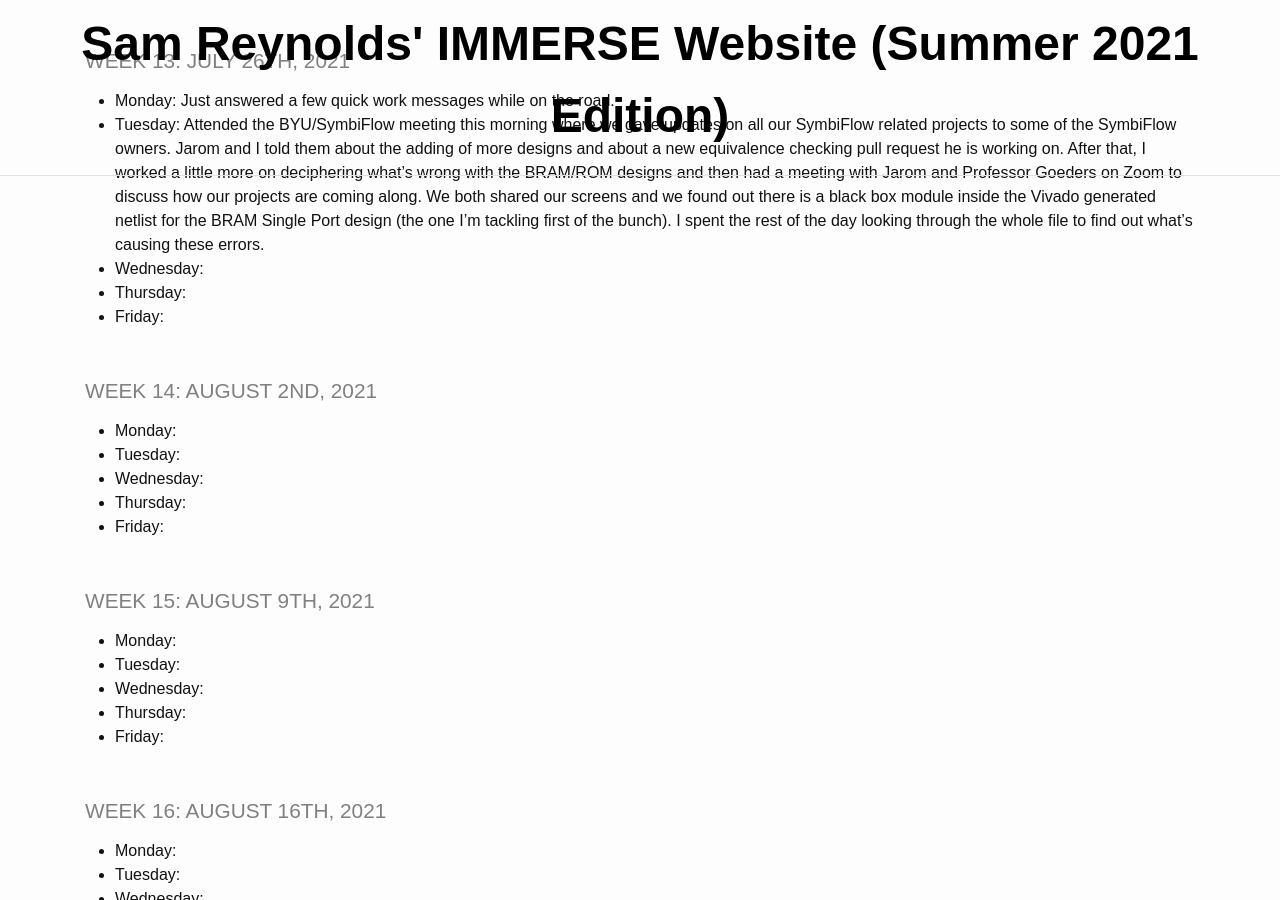
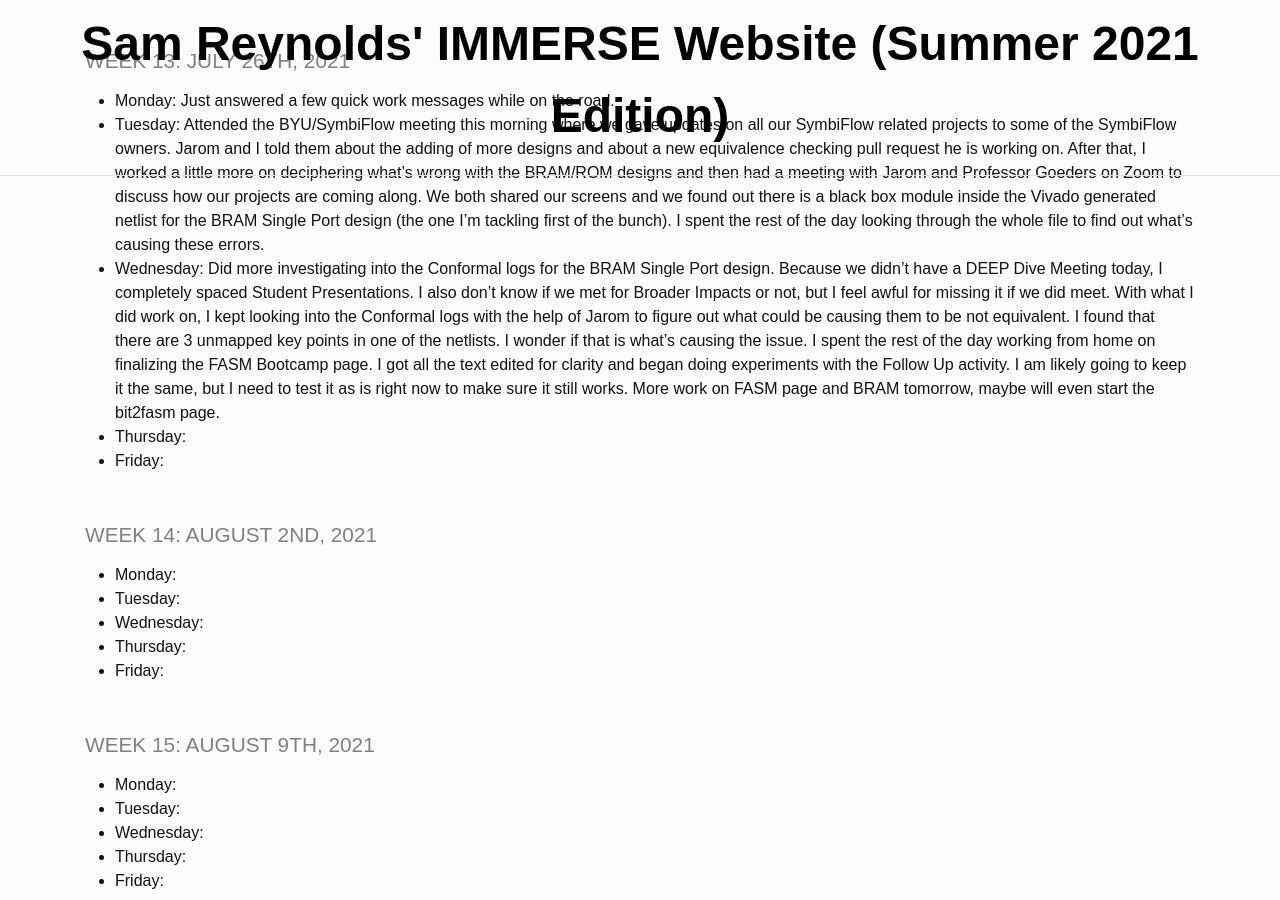
Before and after one commit to TheDHCreator/thedhcreator.github.io, a Jekyll site: the page built from _pages/log.md, in a window 1280 px wide and 900 px high, scrolled down 4858 px. Built offline with Jekyll 4.4.1, drawn with Linux system fonts in a browser that asks for light colours.

Commit message:
Last commit of Wednesday: FASM page halfway finalized, BRAM making small progress I think, much more to do this week

```diff
--- a/_pages/log.md
+++ b/_pages/log.md
@@ -118,7 +118,7 @@ title: IMMERSE Log
 
 * **Monday**: Just answered a few quick work messages while on the road.
 * **Tuesday**: Attended the BYU/SymbiFlow meeting this morning where we gave updates on all our SymbiFlow related projects to some of the SymbiFlow owners. Jarom and I told them about the adding of more designs and about a new equivalence checking pull request he is working on. After that, I worked a little more on deciphering what's wrong with the BRAM/ROM designs and then had a meeting with Jarom and Professor Goeders on Zoom to discuss how our projects are coming along. We both shared our screens and we found out there is a black box module inside the Vivado generated netlist for the BRAM Single Port design (the one I'm tackling first of the bunch). I spent the rest of the day looking through the whole file to find out what's causing these errors.
-* **Wednesday**:
+* **Wednesday**: Did more investigating into the Conformal logs for the BRAM Single Port design. Because we didn't have a DEEP Dive Meeting today, I completely spaced Student Presentations. I also don't know if we met for Broader Impacts or not, but I feel awful for missing it if we did meet. With what I did work on, I kept looking into the Conformal logs with the help of Jarom to figure out what could be causing them to be not equivalent. I found that there are 3 unmapped key points in one of the netlists. I wonder if that is what's causing the issue. I spent the rest of the day working from home on finalizing the FASM Bootcamp page. I got all the text edited for clarity and began doing experiments with the Follow Up activity. I am likely going to keep it the same, but I need to test it as is right now to make sure it still works. More work on FASM page and BRAM tomorrow, maybe will even start the bit2fasm page.
 * **Thursday**:
 * **Friday**:
 
```
